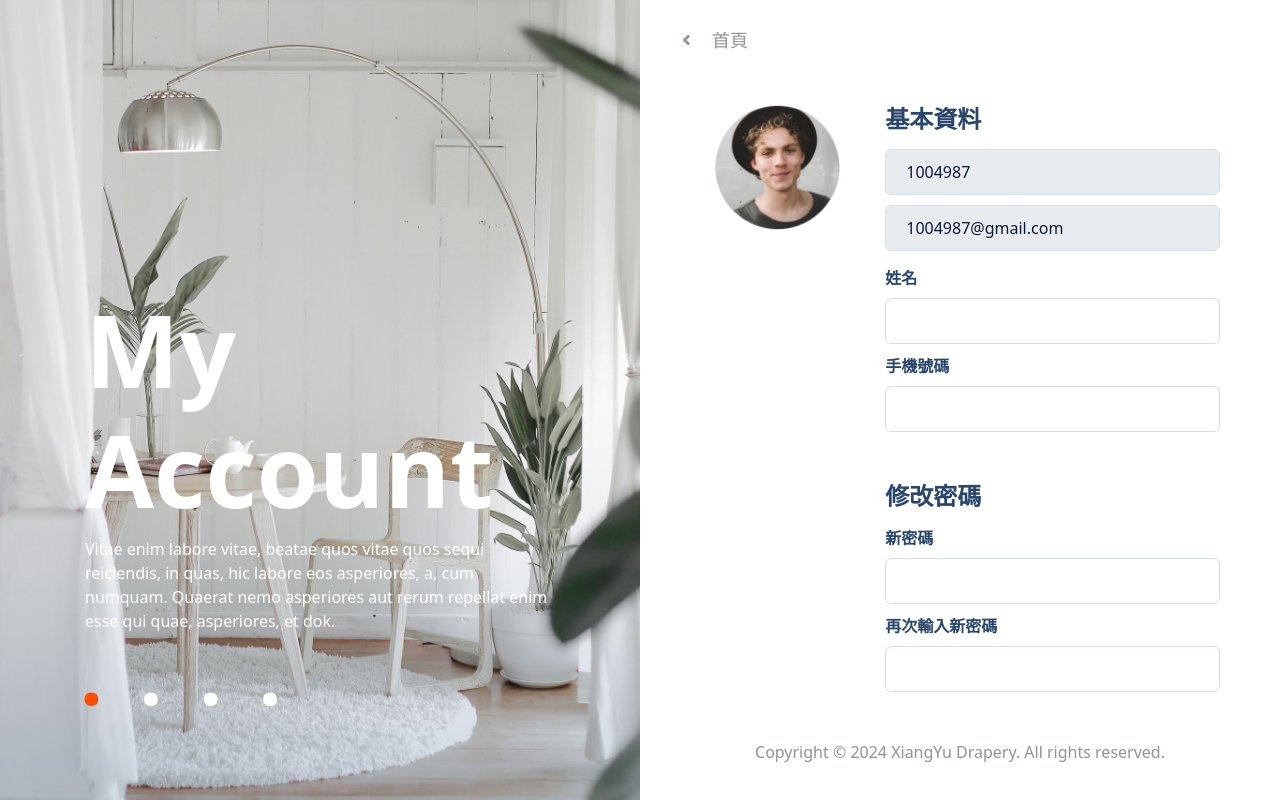
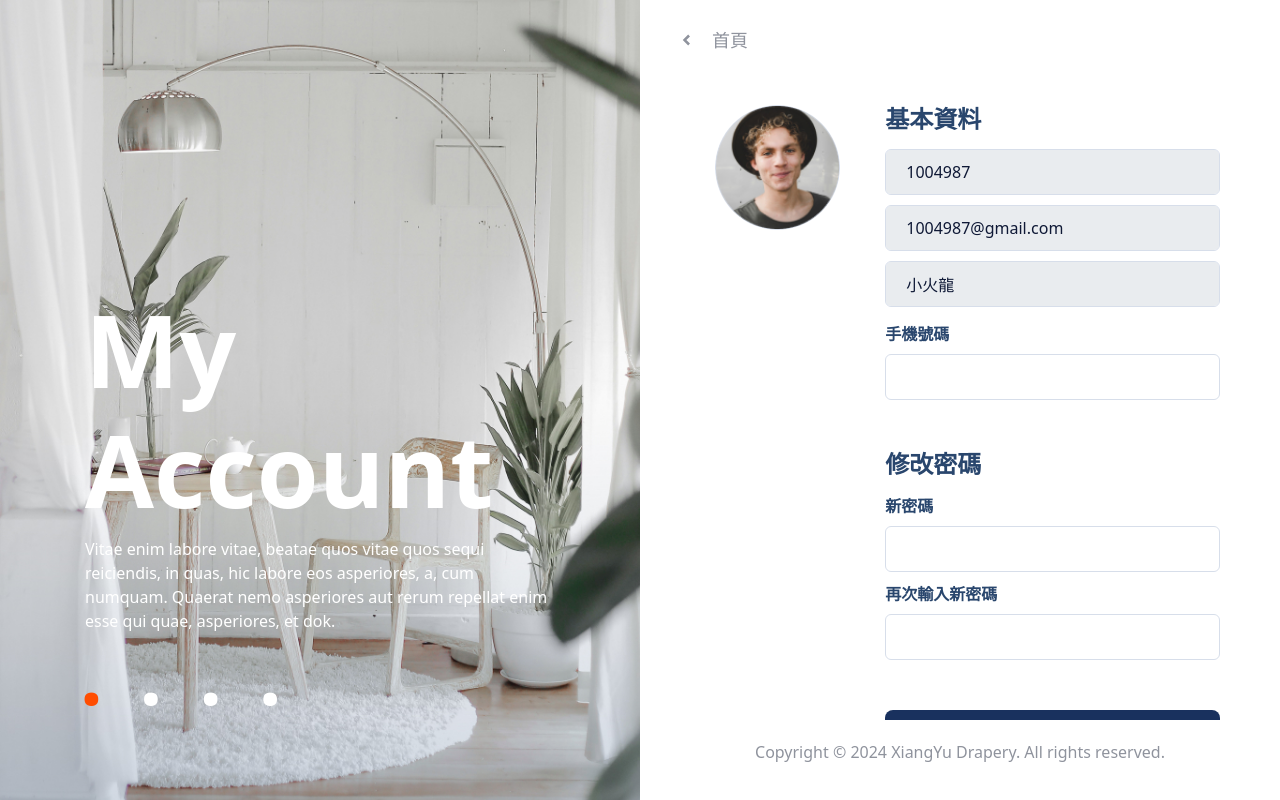
Before and after one commit to Haohan11/curtain-frontend, a Next.js app: page /account in a window 1280 px wide. Built offline with nearby package versions, Linux system fonts and the light colour scheme.

Commit message:
turn name field to disable

```diff
--- a/pages/account.js
+++ b/pages/account.js
@@ -39,14 +39,15 @@ const AccountPage = () => {
             defaultValue={"1004987"}
           />
           <FormInput
-            className="mb-3 text-textdarkblue"
+            className="mb-2 text-textdarkblue"
             disabled
             defaultValue={"1004987@gmail.com"}
           />
-          <FormGroup className="mb-2" controlId="userName">
-            <FormLabel className="fw-bold text-textblue">姓名</FormLabel>
-            <FormInput name="userName"></FormInput>
-          </FormGroup>
+          <FormInput
+            className="mb-3 text-textdarkblue"
+            disabled
+            defaultValue={"小火龍"}
+          />
           <FormGroup controlId="phoneNumber">
             <FormLabel className="fw-bold text-textblue">手機號碼</FormLabel>
             <FormInput name="phoneNumber"></FormInput>
```
